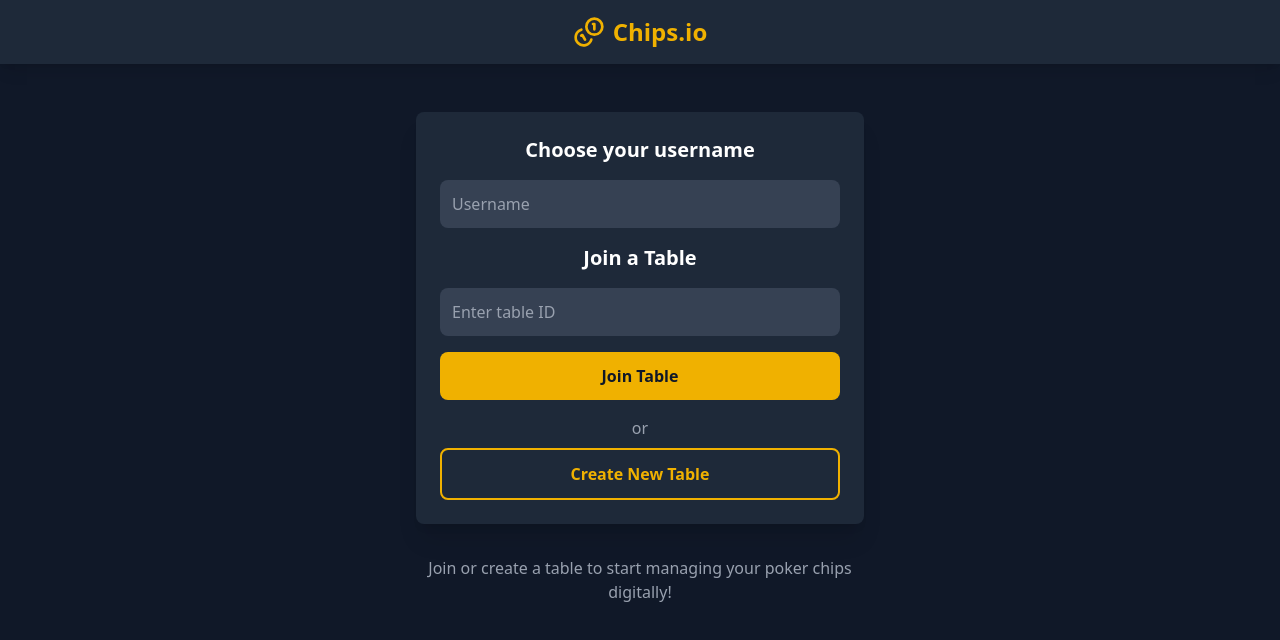
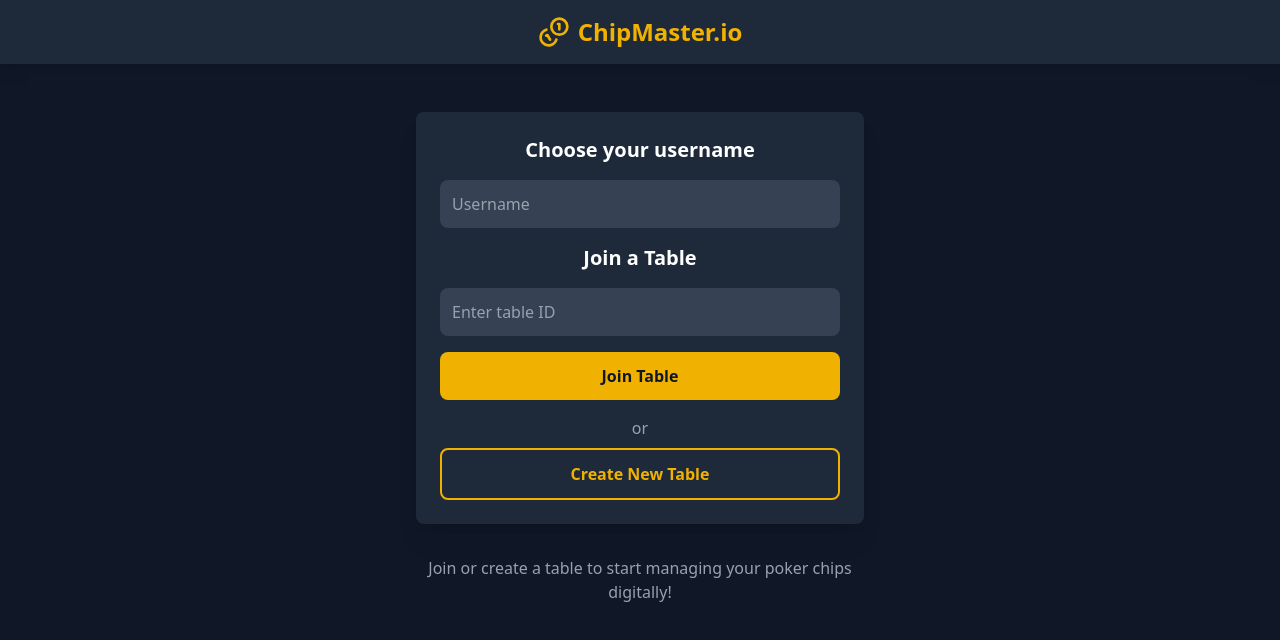
Before and after one commit to Proibito04/chips, a SvelteKit app in the folder src/client/: page / in a window 1280 px wide. Shown: the top 640 px of the page. Built offline with nearby package versions, Linux system fonts and the light colour scheme.

Commit message:
feat: change name

```diff
--- a/src/client/src/routes/+layout.svelte
+++ b/src/client/src/routes/+layout.svelte
@@ -8,7 +8,7 @@
 	<header class="bg-gray-800 p-4 shadow-lg">
 		<div class="flex items-center justify-center gap-2">
 			<Coins class="h-8 w-8 text-yellow-500" />
-			<h1 class="text-2xl font-bold text-yellow-500">Chips.io</h1>
+			<h1 class="text-2xl font-bold text-yellow-500">ChipMaster.io</h1>
 		</div>
 	</header>
 
```
